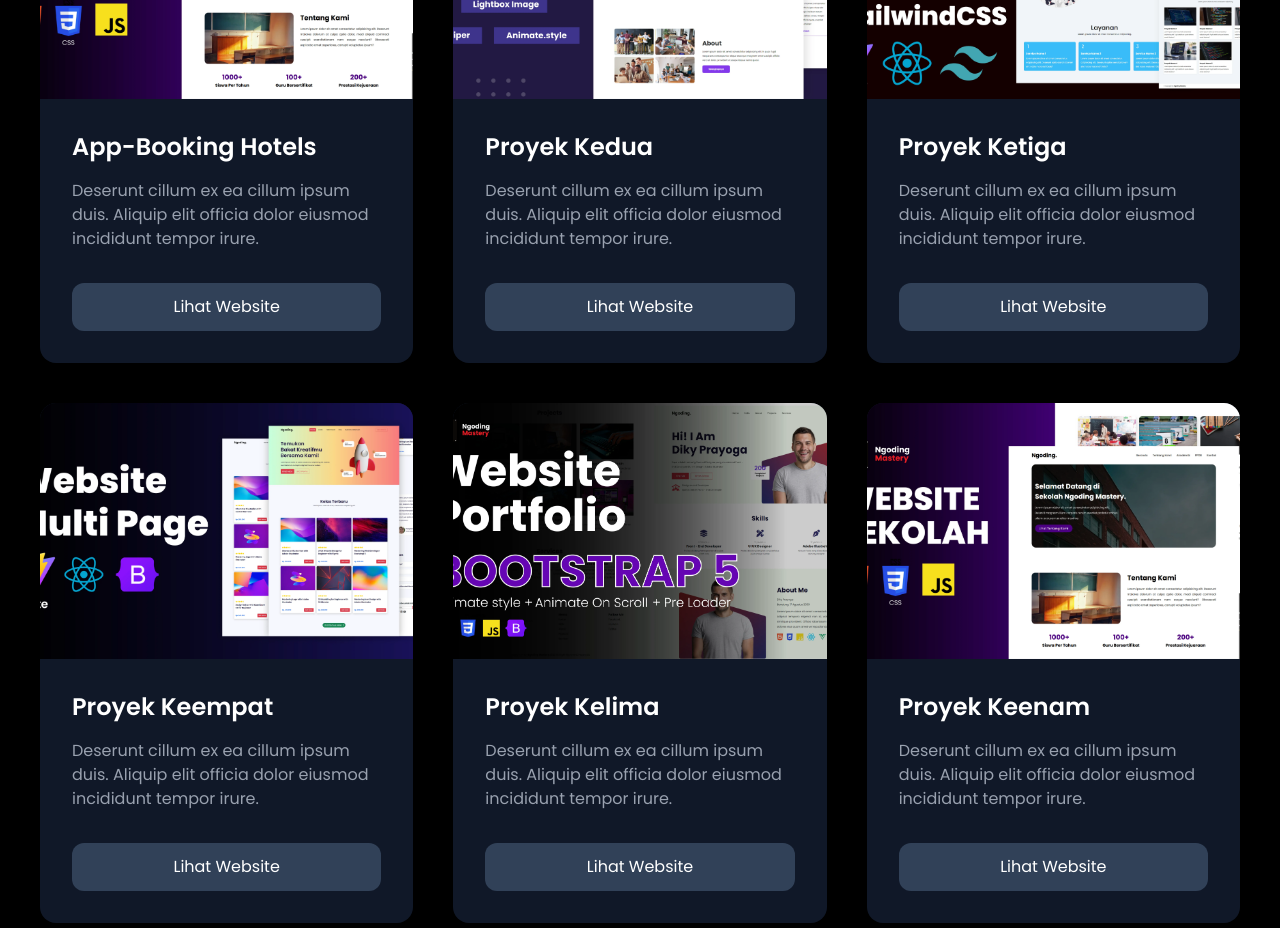
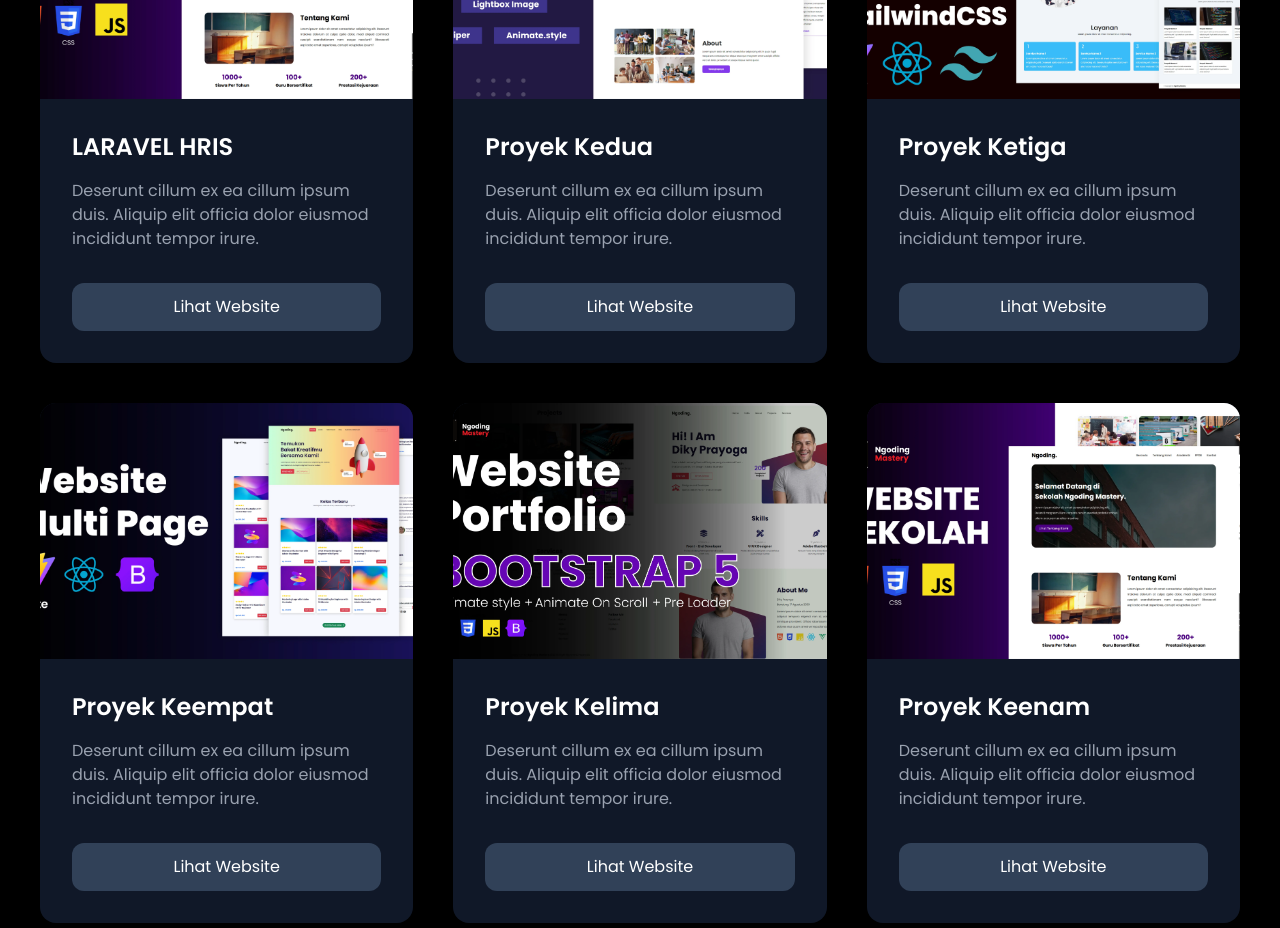
Before and after one commit to sendygithub/portofolio, a Next.js app: page / in a window 1280 px wide. Shown: the part 1720-2648 px from the top of the page. Built offline with nearby package versions, Linux system fonts and the light colour scheme.

Commit message:
deplay production 2

```diff
--- a/app/page.js
+++ b/app/page.js
@@ -183,7 +183,7 @@ export default function Home() {
               />
               <div className="p-8">
                 <h3 className="text-2xl font-semibold mb-4">
-                  {idx === 0 ? "App-Booking Hotels" : `Proyek ${idx === 3 ? "Keempat" : idx === 4 ? "Kelima" : idx + 1 === 2 ? "Kedua" : idx + 1 === 3 ? "Ketiga" : "Keenam"}`}
+                  {idx === 0 ? "LARAVEL HRIS " : `Proyek ${idx === 3 ? "Keempat" : idx === 4 ? "Kelima" : idx + 1 === 2 ? "Kedua" : idx + 1 === 3 ? "Ketiga" : "Keenam"}`}
                 </h3>
                 <p className="text-gray-400 mb-8">
                   Deserunt cillum ex ea cillum ipsum duis. Aliquip elit officia dolor eiusmod incididunt tempor irure.
```
